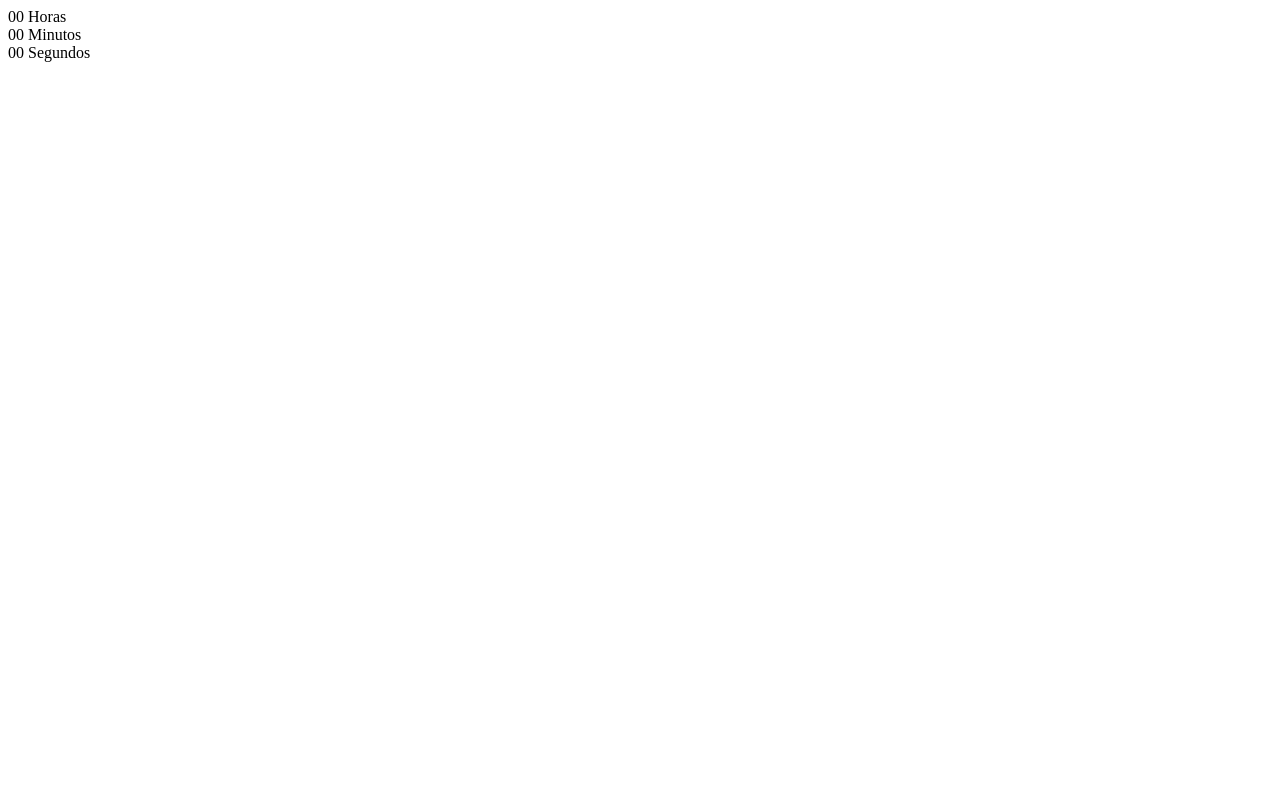
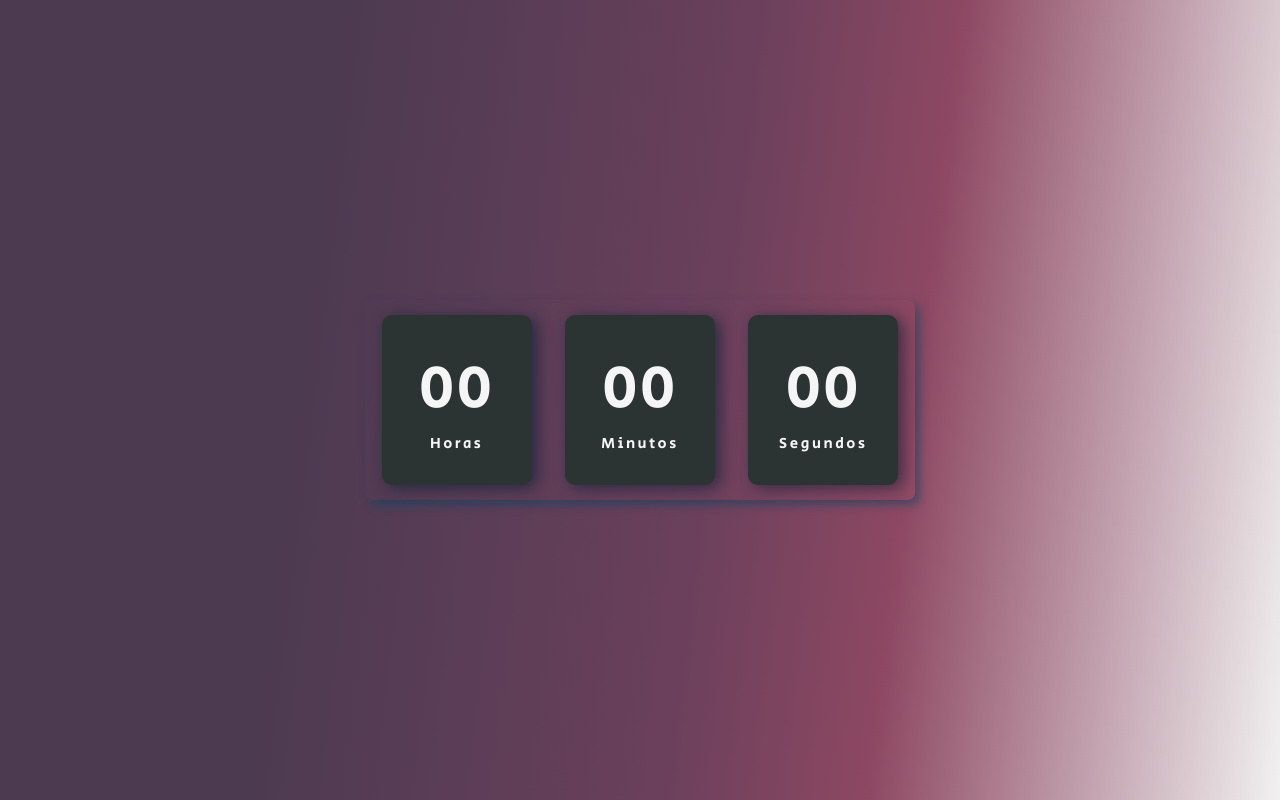
Before and after one commit to Matheus-Cegatti/relogio-digital, a plain HTML site: page index.html in a window 1280 px wide. Drawn offline with Linux system fonts and the light colour scheme.

Commit message:
estilizando o relogio

```diff
--- a/css/style.css
+++ b/css/style.css
@@ -0,0 +1,47 @@
+*{
+    font-family: 'Secular One', sans-serif;
+    margin: 0;
+    padding: 0;
+    box-sizing: border-box;
+}
+
+body{
+    height: 100vh;
+    background: linear-gradient(97deg, rgba(76,58,81,1) 25%, rgba(107,64,92,1) 55%, rgba(141,72,98,1) 70%, rgba(241,241,241,1) 100%);
+    display: flex;
+    align-items: center;
+    justify-content: center;
+}
+
+.relogio{
+    display: flex;
+    align-items: center;
+    justify-content: space-around;
+    height: 200px;
+    width: 550px;
+    background: transparent;
+    border-radius: 7px;
+    box-shadow: 5px 5px 10px rgba(6, 70, 99, 0.5);
+}
+
+.relogio div {
+    background-color: #2C3333;
+    height: 170px;
+    width: 150px;
+    display: flex;
+    flex-direction: column;
+    align-items: center;
+    justify-content: center;
+    color: #F5F5F5;
+    box-shadow: 5px 3px 15px rgba(4, 28, 50, 0.6);
+    border-radius: 10px;
+    letter-spacing: 2.5px;
+}
+
+.relogio span{
+    font-size: 60px;
+}
+
+.relogio span.tempo{
+    font-size: 15px;
+}
--- a/index.html
+++ b/index.html
@@ -6,6 +6,9 @@
     <meta name="viewport" content="width=device-width, initial-scale=1.0">
     <link rel="stylesheet" href="./css/style.css">
     <script src="./script/main.js" defer></script>
+    <link rel="preconnect" href="https://fonts.googleapis.com">
+<link rel="preconnect" href="https://fonts.gstatic.com" crossorigin>
+<link href="https://fonts.googleapis.com/css2?family=Secular+One&display=swap" rel="stylesheet">
     <title>Relogio Digital</title>
 </head>
 <body>
```
